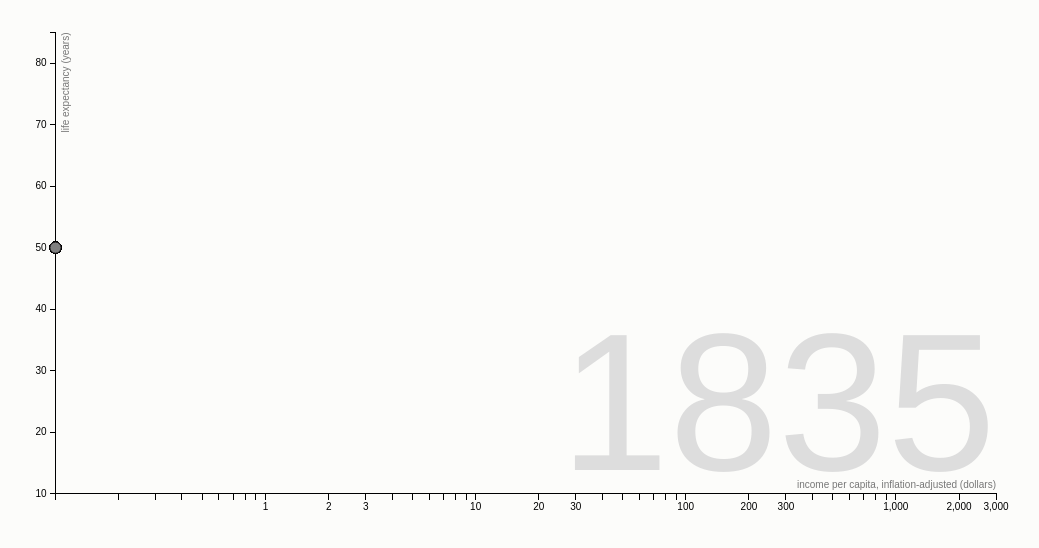
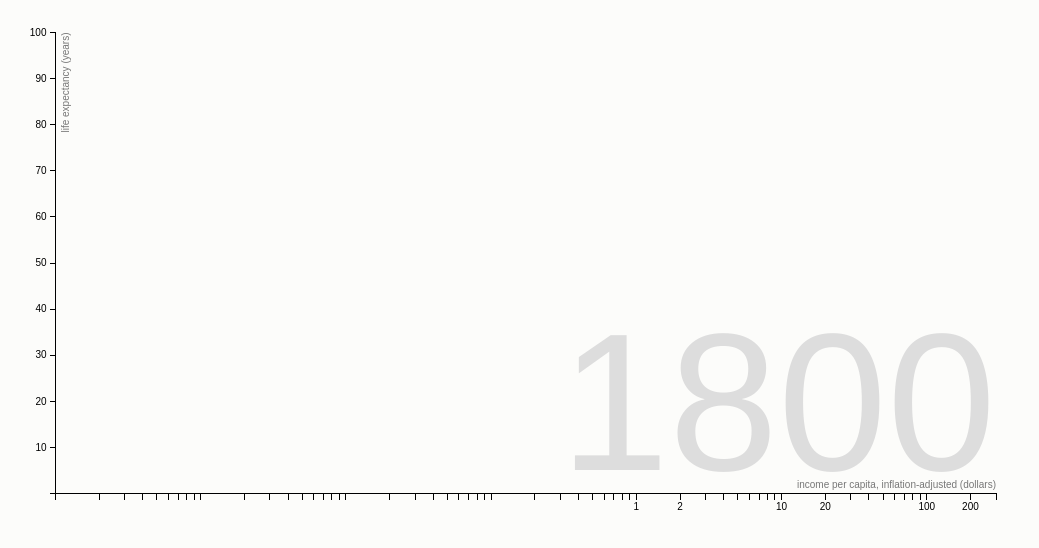
Before and after one commit to hikaInf155/HIKA, a plain HTML site: page Ken/index.html in a window 1280 px wide. Shown: the part 138-686 px from the top of the page, without its empty margins (104-1143 px from the left). Drawn offline with Linux system fonts and the light colour scheme.

Commit message:
three data

```diff
--- a/Ken/index.html
+++ b/Ken/index.html
@@ -60,9 +60,9 @@ text {
 
 // Various accessors that specify the four dimensions of data to visualize.
 <!--function x(d) { return d.income; }-->
-function x(d) { return d.data; }
-function y(d) { return 50; }
-function radius(d) { return 10000000; }
+function x(d) { return d.data1; }
+function y(d) { return d.data2; }
+function radius(d) { return d.data3*100000; }
 function color(d) { return d.name; }
 function key(d) { return d.name; }
 
@@ -72,8 +72,8 @@ var margin = {top: 19.5, right: 19.5, bottom: 19.5, left: 39.5},
     height = 500 - margin.top - margin.bottom;
 
 // Various scales. These domains make assumptions of data, naturally.
-var xScale = d3.scale.log().domain([0.1, 3000]).range([0, width]),
-    yScale = d3.scale.linear().domain([10, 85]).range([height, 0]),
+var xScale = d3.scale.log().domain([0.0001, 300]).range([0, width]),
+    yScale = d3.scale.linear().domain([0.02, 100]).range([height, 0]),
     radiusScale = d3.scale.sqrt().domain([0, 5e8]).range([0, 40]),
     colorScale = d3.scale.category10();
 
@@ -225,7 +225,9 @@ d3.json("json_file.json", function(nations) {
         name: d.name,
         region: d.region,
         <!--income: interpolateValues(d.income, year),-->
-        data: interpolateValues(d.data, year),
+        data1: interpolateValues(d.CO2, year),
+        data2: interpolateValues(d.Agriculture, year),
+        data3: interpolateValues(d.Tuberculosis, year),
       };
     });
   }
```
